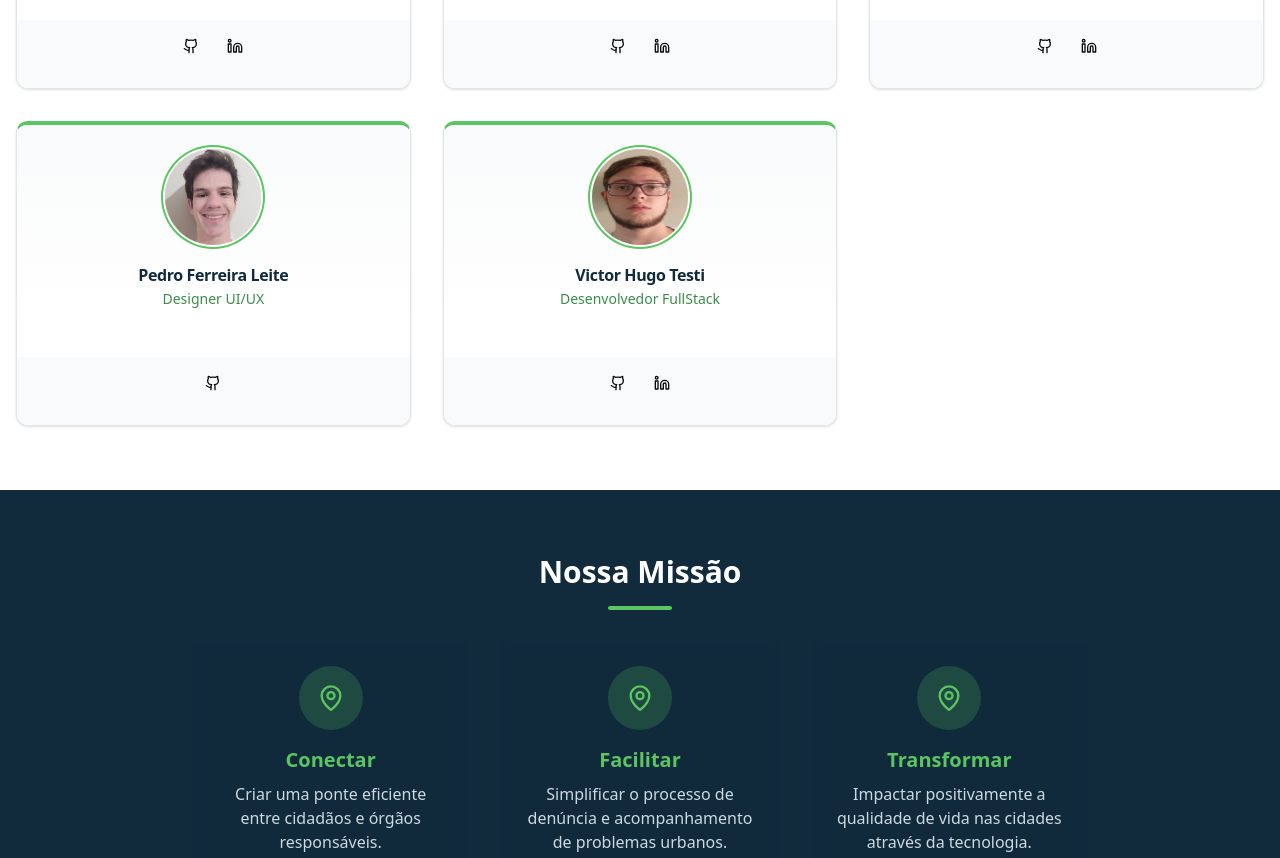
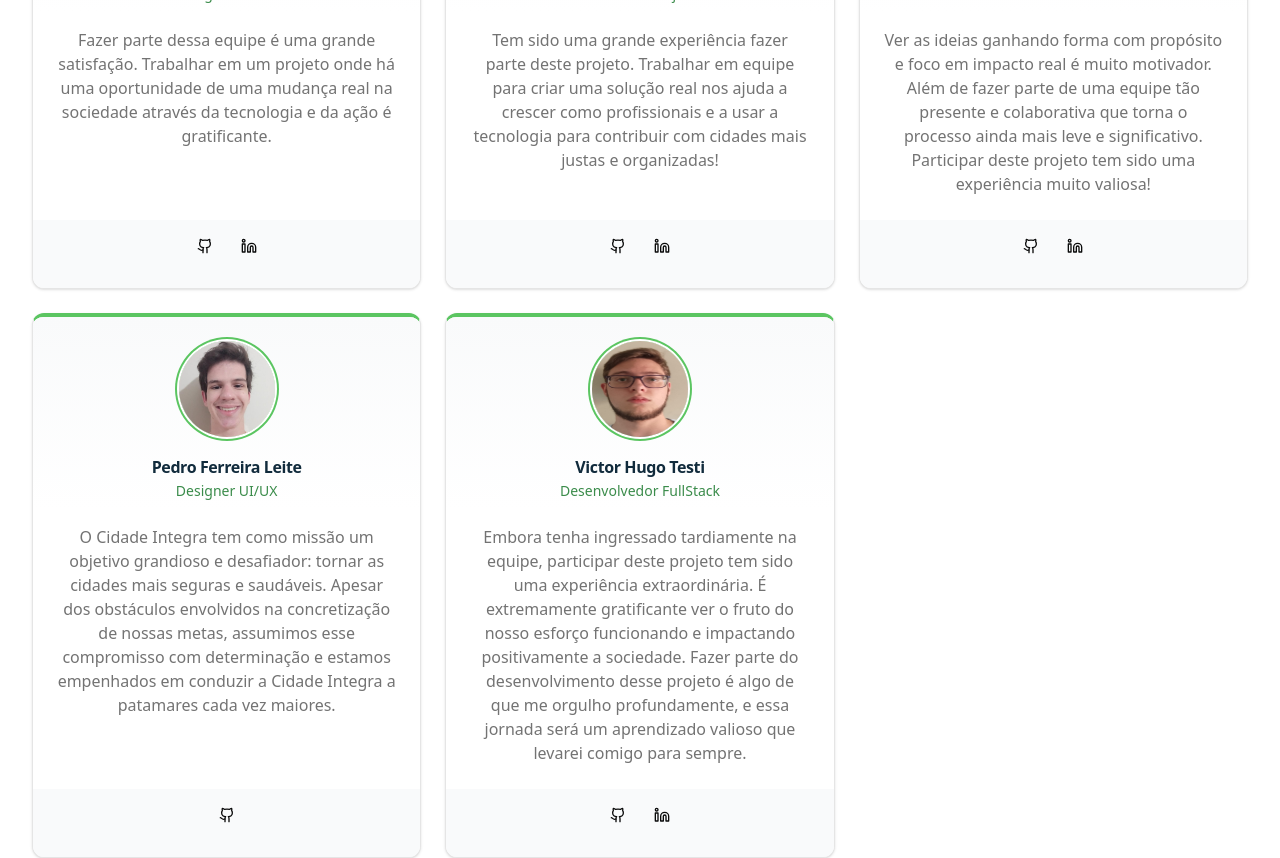
Before and after one commit to rafaelromwno/cidade-integra-frontend, a React (Vite) app in the folder frontend/: page /sobre in a window 1280 px wide. Shown: the part 920-1778 px from the top of the page. Built offline with nearby package versions, Linux system fonts and the light colour scheme; no server answers.

Commit message:
feat: finalizando a seção equipe

```diff
--- a/frontend/src/components/sobre/StudentCard.jsx
+++ b/frontend/src/components/sobre/StudentCard.jsx
@@ -25,8 +25,9 @@ const StudentCard = ({
     <motion.div
       whileHover={{ y: -5 }}
       transition={{ type: "spring", stiffness: 300 }}
+      className="h-full"
     >
-      <Card className="overflow-hidden transition-all h-full border-t-4 border-t-verde hover:shadow-xl">
+      <Card className="h-full flex flex-col border-t-4 border-t-verde hover:shadow-xl transition-all overflow-hidden">
         <CardHeader className="text-center pb-2 bg-gradient-to-b from-gray-50 to-white dark:from-gray-900 dark:to-gray-800">
           <div className="mx-auto mb-4">
             <Avatar className="h-24 w-24 ring-2 ring-verde ring-offset-2">
@@ -44,9 +45,13 @@ const StudentCard = ({
             {role}
           </CardDescription>
         </CardHeader>
-        <CardContent className="pt-4">
+
+        {/* Conteúdo com crescimento para empurrar o rodapé */}
+        <CardContent className="pt-4 px-6 flex-grow">
           <p className="text-muted-foreground text-center">{description}</p>
         </CardContent>
+
+        {/* Rodapé fixo na parte inferior */}
         <CardFooter className="flex justify-center gap-2 pt-2 bg-gray-50 dark:bg-gray-800">
           {github && (
             <Button
--- a/frontend/src/data/equipe.jsx
+++ b/frontend/src/data/equipe.jsx
@@ -9,7 +9,7 @@ export const students = [
       name: "Jeronimo Barbieri",
       role: "Designer UI/UX",
       avatar: Jeronimo,
-      description: "",
+      description: "Fazer parte dessa equipe é uma grande satisfação. Trabalhar em um projeto onde há uma oportunidade de uma mudança real na sociedade através da tecnologia e da ação é gratificante.",
       github: "https://github.com/jeronimobarbieri",
       linkedin: "https://www.instagram.com/jbarbieri__/",
       email: "",
@@ -18,7 +18,7 @@ export const students = [
       name: "Rafael Romano Silva",
       role: "Gestor de Projeto",
       avatar: Rafael,
-      description: "",
+      description: "Tem sido uma grande experiência fazer parte deste projeto. Trabalhar em equipe para criar uma solução real nos ajuda a crescer como profissionais e a usar a tecnologia para contribuir com cidades mais justas e organizadas!",
       github: "https://github.com/rafaelromwno",
       linkedin: "https://www.linkedin.com/in/rafael-romano-silva",
       email: "",
@@ -27,7 +27,7 @@ export const students = [
       name: "Miguel Morandini",
       role: "Desenvolvedor FullStack",
       avatar: Miguel,
-      description: "",
+      description: "Ver as ideias ganhando forma com propósito e foco em impacto real é muito motivador. Além de fazer parte de uma equipe tão presente e colaborativa que torna o processo ainda mais leve e significativo. Participar deste projeto tem sido uma experiência muito valiosa!",
       github: "https://github.com/miguelmorandini",
       linkedin: "https://www.linkedin.com/in/miguel-morandini-19350128a",
       email: "",
@@ -36,7 +36,7 @@ export const students = [
       name: "Pedro Ferreira Leite",
       role: "Designer UI/UX",
       avatar: Pedro,
-      description: "",
+      description: "O Cidade Integra tem como missão um objetivo grandioso e desafiador: tornar as cidades mais seguras e saudáveis. Apesar dos obstáculos envolvidos na concretização de nossas metas, assumimos esse compromisso com determinação e estamos empenhados em conduzir a Cidade Integra a patamares cada vez maiores.",
       github: "https://github.com/PedroFerreiraLeite",
       linkedin: "",
       email: "",
@@ -45,12 +45,10 @@ export const students = [
       name: "Victor Hugo Testi",
       role: "Desenvolvedor FullStack",
       avatar: Victor,
-      description: "",
+      description: "Embora tenha ingressado tardiamente na equipe, participar deste projeto tem sido uma experiência extraordinária. É extremamente gratificante ver o fruto do nosso esforço funcionando e impactando positivamente a sociedade. Fazer parte do desenvolvimento desse projeto é algo de que me orgulho profundamente, e essa jornada será um aprendizado valioso que levarei comigo para sempre.",
       github: "https://github.com/VictorHugoTesti",
       linkedin:
         "https://www.linkedin.com/in/victor-hugo-malipense-testi-994297324/",
       email: "",
     },
   ];
-
-  // Tem sido uma grande experiência fazer parte deste projeto. Trabalhar em equipe para criar uma solução real nos ajuda a crescer como profissionais e a usar a tecnologia para contribuir com cidades mais justas e organizadas.
--- a/frontend/src/pages/SobrePage.jsx
+++ b/frontend/src/pages/SobrePage.jsx
@@ -11,7 +11,7 @@ const SobrePage = () => {
 
 
   return (
-     <div className="min-h-screen flex flex-col">
+    <div className="min-h-screen flex flex-col">
       <Navbar />
       <main className="flex-grow">
         {/* Hero section */}
@@ -57,19 +57,14 @@ const SobrePage = () => {
               </div>
             </motion.div>
 
-            <div className="grid grid-cols-1 sm:grid-cols-2 lg:grid-cols-3 gap-8">
-              {students.map((student, index) => (
-                <motion.div
-                  key={index}
-                  initial={{ opacity: 0, y: 20 }}
-                  whileInView={{ opacity: 1, y: 0 }}
-                  viewport={{ once: true }}
-                  transition={{ duration: 0.5, delay: index * 0.1 }}
-                >
-                  <StudentCard {...student} />
-                </motion.div>
-              ))}
-            </div>
+            <section className="px-4 py-8">
+              <div className="grid grid-cols-1 sm:grid-cols-2 lg:grid-cols-3 gap-6 items-stretch">
+                {students.map((student, index) => (
+                  <StudentCard key={index} {...student} />
+                ))}
+              </div>
+            </section>
+
           </div>
         </section>
 
```
